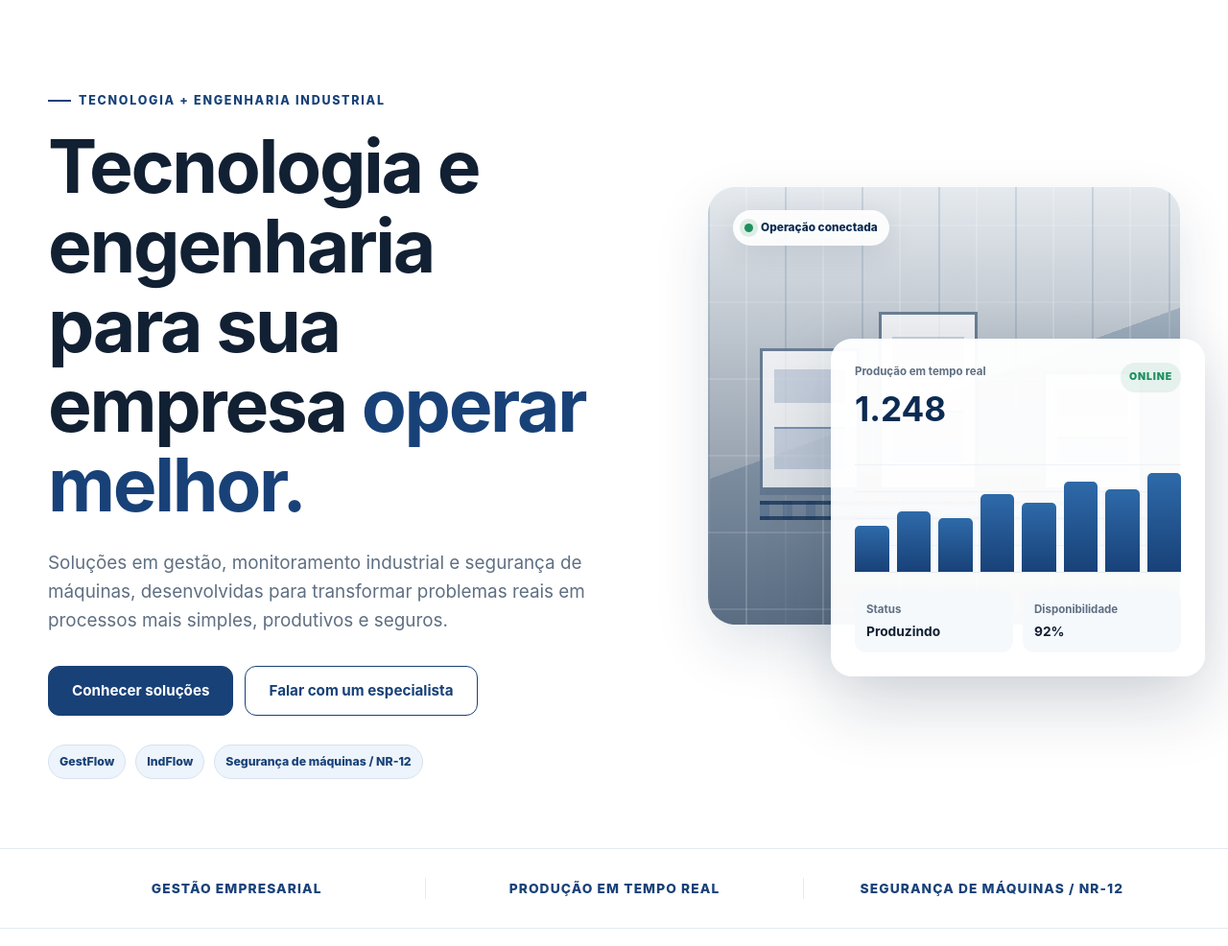
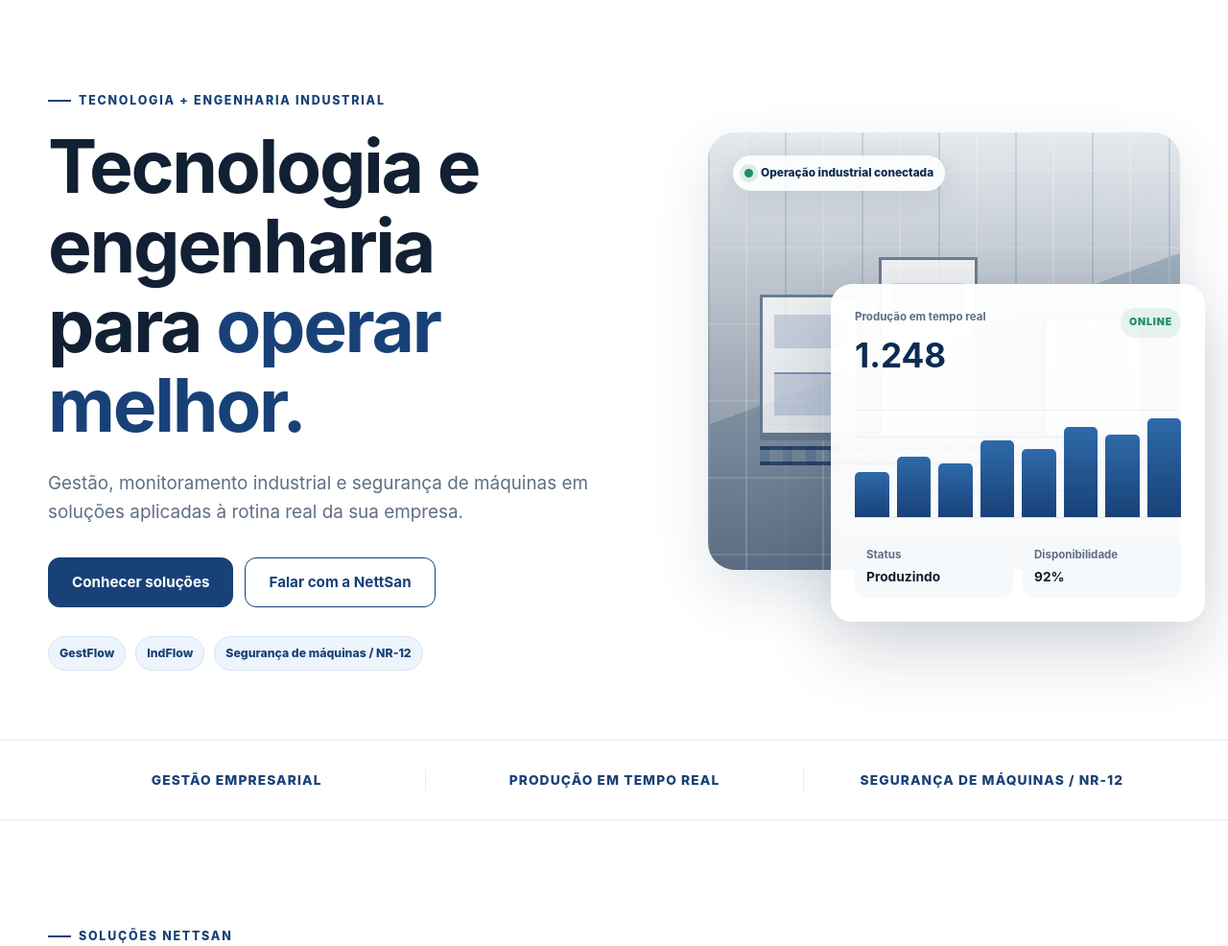
Before and after one commit to NettoSantana/NETTSAN_PORTAL, a Flask app: page / in a window 1280 px wide. Shown: the part 79-1065 px from the top of the page at 96% size. Run offline with Flask 3, Linux system fonts and the light colour scheme.

Commit message:
refactor: compacta hero da home Nettsan

```diff
--- a/templates/index.html
+++ b/templates/index.html
@@ -1,6 +1,6 @@
 <!-- CAMINHO COMPLETO: C:\Users\vlula\OneDrive\Área de Trabalho\Projetos Backup\NETTSAN_PORTAL\templates\index.html -->
-<!-- DATA E HORA DO ULTIMO RECODE: 2026-08-10 11:10 -03:00 -->
-<!-- MOTIVO DA ALTERACAO: Criar a primeira versao comercial da Home da NettSan com foco em GestFlow, IndFlow, NR-12 e conversao de visitantes. -->
+<!-- DATA E HORA DO ULTIMO RECODE: 2026-08-11 17:48 -03:00 -->
+<!-- MOTIVO DA ALTERACAO: Compactar o HERO da Home, melhorar a primeira dobra e reforcar o posicionamento comercial da NettSan. -->
 {% extends "base.html" %}
 
 {% block title %}NettSan Technology | Gestão, Produção e Segurança Industrial{% endblock %}
@@ -12,11 +12,11 @@
     <div class="container hero-grid">
         <div class="hero-copy">
             <span class="eyebrow">Tecnologia + Engenharia Industrial</span>
-            <h1>Tecnologia e engenharia para sua empresa <span>operar melhor.</span></h1>
-            <p>Soluções em gestão, monitoramento industrial e segurança de máquinas, desenvolvidas para transformar problemas reais em processos mais simples, produtivos e seguros.</p>
+            <h1>Tecnologia e engenharia para <span>operar melhor.</span></h1>
+            <p>Gestão, monitoramento industrial e segurança de máquinas em soluções aplicadas à rotina real da sua empresa.</p>
             <div class="hero-actions">
                 <a class="button" href="#solucoes">Conhecer soluções</a>
-                <a class="button button-ghost" href="{{ url_for('contato') }}">Falar com um especialista</a>
+                <a class="button button-ghost" href="{{ url_for('contato') }}">Falar com a NettSan</a>
             </div>
             <div class="hero-tags" aria-label="Principais soluções">
                 <a href="{{ url_for('gestflow') }}">GestFlow</a>
@@ -25,7 +25,7 @@
             </div>
         </div>
 
-        <div class="hero-visual" aria-label="Representação de tecnologia aplicada à indústria">
+        <div class="hero-visual" aria-label="Tecnologia conectada ao ambiente industrial">
             <div class="industrial-frame">
                 <div class="machine-line">
                     <span class="machine-unit machine-unit-a"></span>
@@ -33,7 +33,7 @@
                     <span class="machine-unit machine-unit-c"></span>
                     <span class="machine-conveyor"></span>
                 </div>
-                <div class="status-dot"><span></span>Operação conectada</div>
+                <div class="status-dot"><span></span>Operação industrial conectada</div>
             </div>
 
             <div class="dashboard-card">
```
